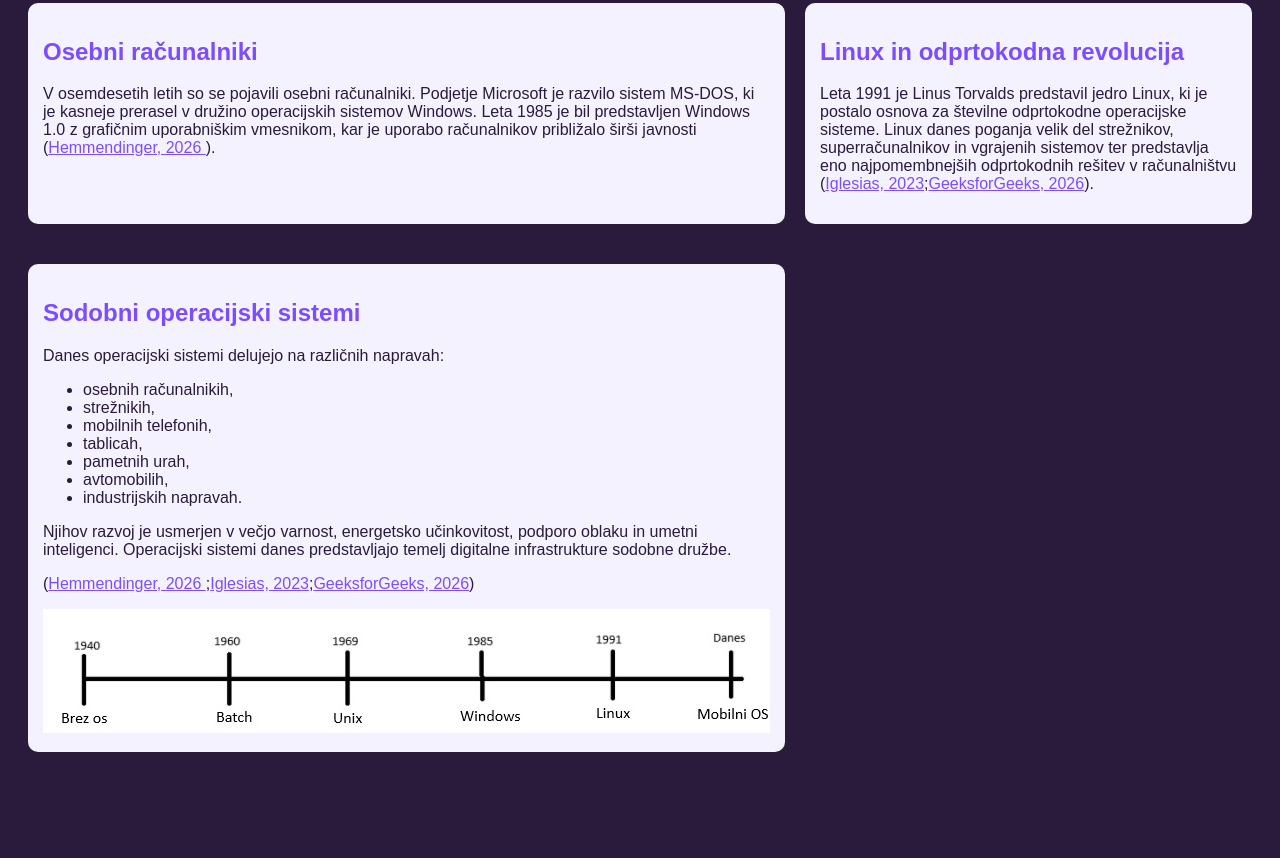
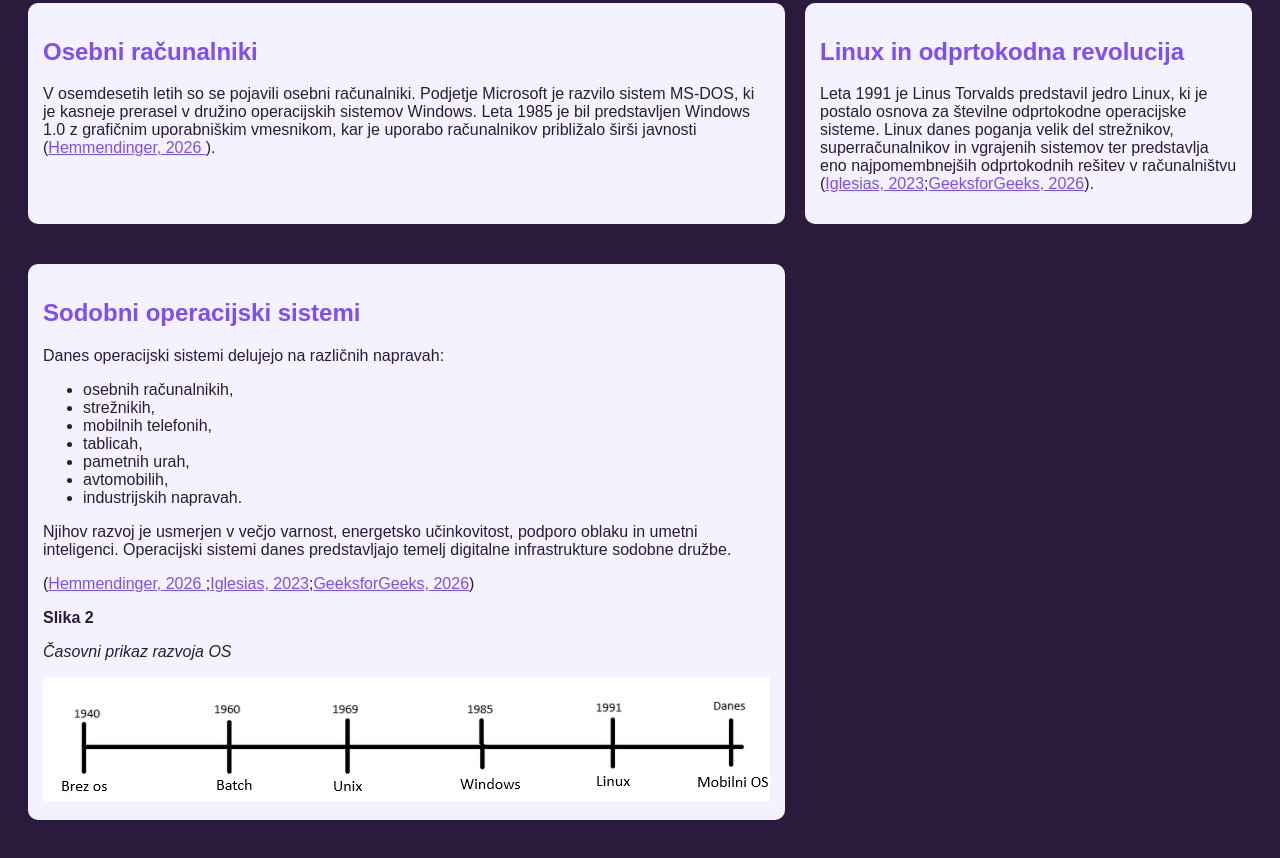
Before and after one commit to GasperSimonic/GasperSimonic1.github.io, a plain HTML site: page zgodovina.html in a window 1280 px wide. Shown: the part 816-1674 px from the top of the page. Before the commit the page ends 1616 px from the top, so only its background shows below. Drawn offline with Linux system fonts and the light colour scheme.

Commit message:
Update zgodovina.html

```diff
--- a/zgodovina.html
+++ b/zgodovina.html
@@ -127,6 +127,9 @@
 	<p>
 	(<a href ="https://www.britannica.com/technology/operating-system">Hemmendinger, 2026 </a>;<a href ="https://doi.org/10.17605/OSF.IO/38MKS">Iglesias, 2023</a>;<a href = "https://www.geeksforgeeks.org/introduction-of-operating-system-set-1/">GeeksforGeeks, 2026</a>)
 	</p>
+	<p><strong>Slika 2</strong></p>
+	<p><em>Časovni prikaz razvoja OS</em></p>
+    </p><!-- slika -->
 	<img src="Screenshot 2026-06-01 150729.jpg" alt="Zgodovina">
 </section>
 </main>
```
